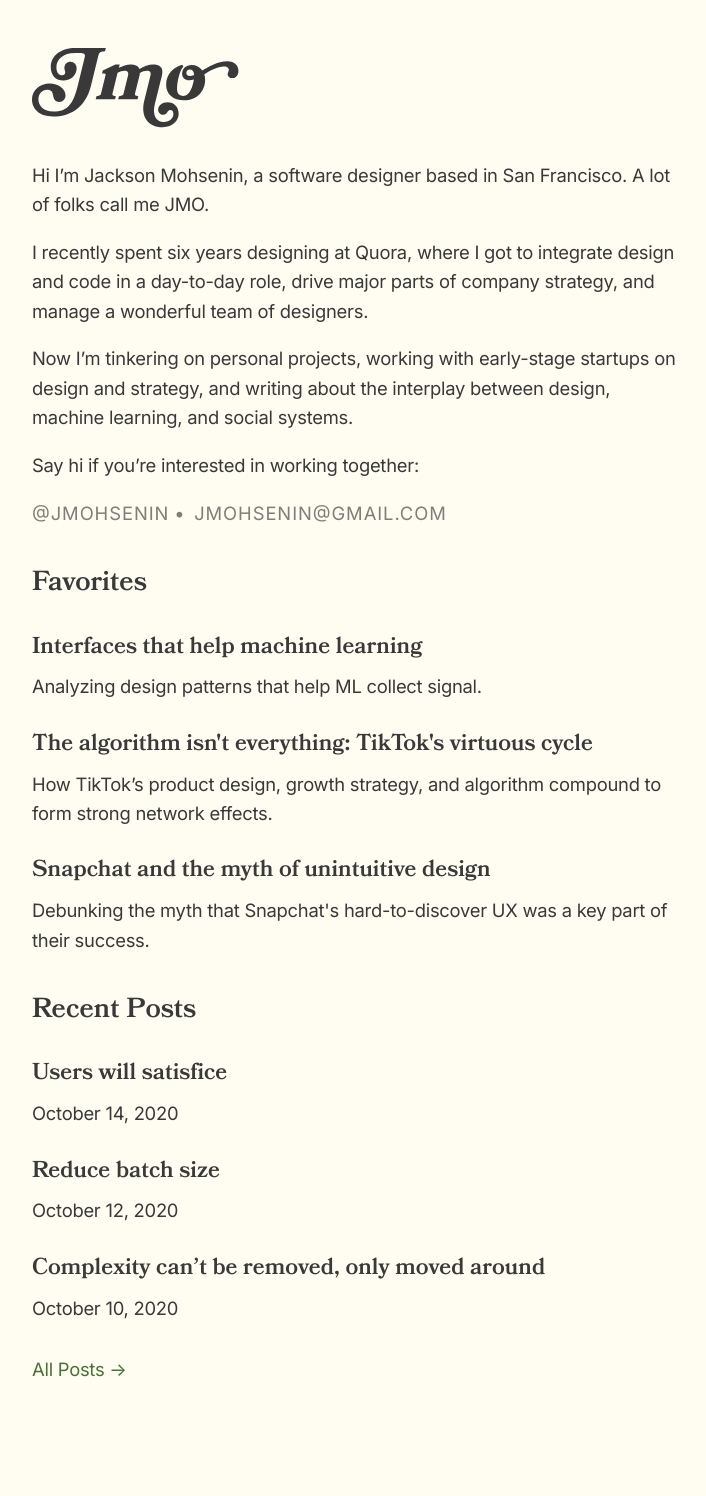
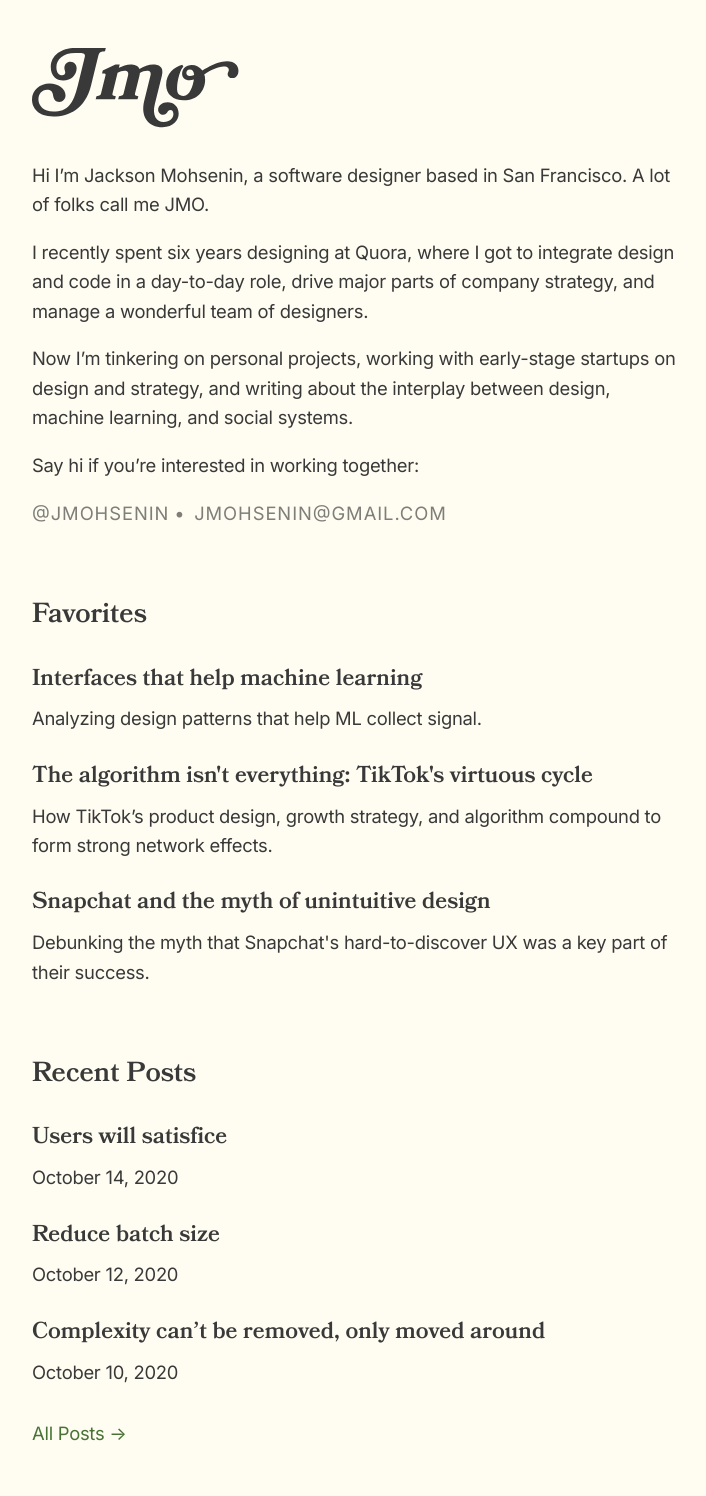
Before and after one commit to jmohsenin/jmohsenin.github.io, a Jekyll site: the page built from index.md, in a window 1280 px wide. Shown: the whole page, without its empty margins (286-992 px from the left). Built offline with Jekyll 4.4.1, drawn with Linux system fonts in a browser that asks for light colours; before the commit the page ends 1432 px from its top, so only the background shows below that.

Commit message:
spacing tweak

```diff
--- a/_layouts/home.html
+++ b/_layouts/home.html
@@ -1,7 +1,7 @@
 ---
 layout: default
 ---
-<div class="margin-bottom--l">
+<div class="margin-bottom--xl">
 <p>Hi I’m Jackson Mohsenin, a software designer based in San Francisco. A lot of folks call me JMO.</p>
 
 <p>I recently spent six years designing at Quora, where I got to integrate design and code in a day-to-day role,
@@ -17,7 +17,7 @@ layout: default
     <a class="color--inherit text-transform--uppercase"
         href="mailto:jmohsenin@gmail.com">jmohsenin@gmail.com</a></p>
 </div>
-<div class="margin-bottom--l">
+<div class="margin-bottom--xl">
     <h2>Favorites</h2>
     {% assign featured_posts = site.posts | where: "featured", true %}
     {% for post in featured_posts  %}
```
